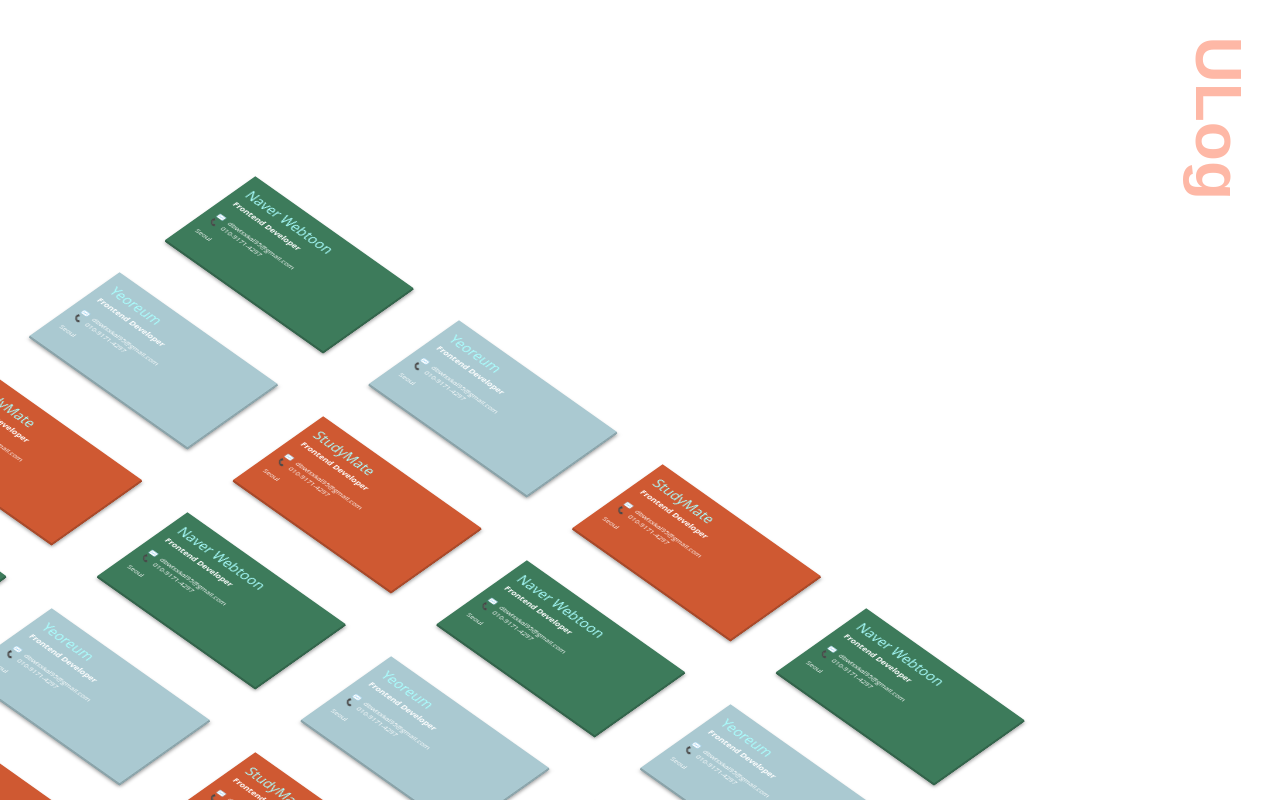
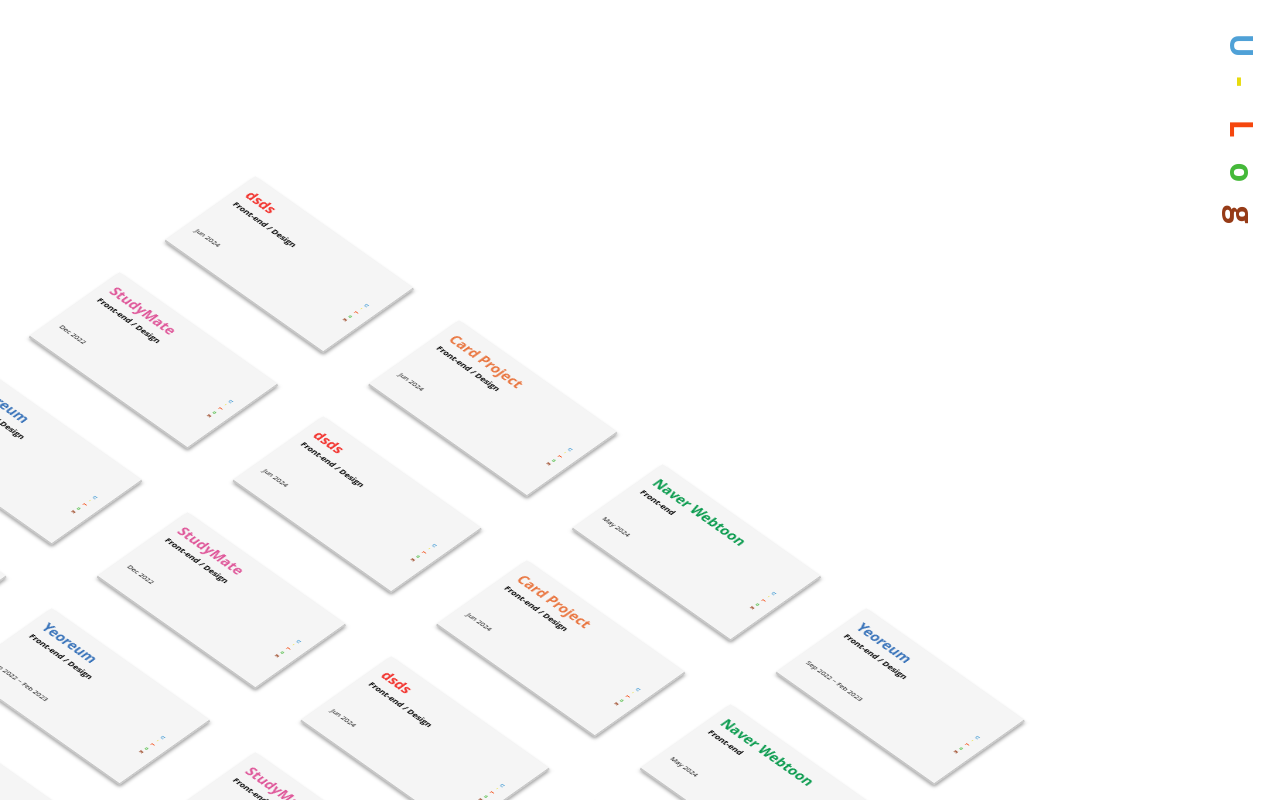
Before and after one commit to ujeans/Interactive_Cards, a React (Create React App) app: page /main in a window 1280 px wide. Shown: the top 800 px of the page. Built offline with nearby package versions, Linux system fonts and the light colour scheme.

Commit message:
card 디자인 수정 및 로고 컴포넌트로 분리

```diff
--- /dev/null
+++ b/src/components/common/Log.js
@@ -0,0 +1,50 @@
+import React from "react";
+import styled from "styled-components";
+
+const Logo = ({ top, right, fontSize }) => {
+  return (
+    <LogoContainer top={top} right={right} fontSize={fontSize}>
+      <U>U</U>
+      <J>-</J>
+      <L>L</L>
+      <O>o</O>
+      <G>g</G>
+    </LogoContainer>
+  );
+};
+
+export default Logo;
+
+const LogoContainer = styled.div`
+  position: absolute;
+  top: ${props => props.top || "3%"};
+  right: ${props => props.right || "2%"};
+  font-size: ${props => props.fontSize || "2rem"};
+  font-weight: bold;
+  cursor: pointer;
+`;
+
+const U = styled.div`
+  transform: rotate(90deg);
+  color: #4fa1d7;
+`;
+
+const J = styled.div`
+  transform: rotate(90deg);
+  color: #e7db0d;
+`;
+
+const L = styled.div`
+  transform: rotate(90deg);
+  color: #f5470e;
+`;
+
+const O = styled.div`
+  transform: rotate(90deg);
+  color: #45b93a;
+`;
+
+const G = styled.div`
+  transform: rotate(90deg);
+  color: #963b17;
+`;
--- a/src/components/card/Card.js
+++ b/src/components/main/Card.js
@@ -1,20 +1,19 @@
 import styled from "styled-components";
+// components
+import Logo from "../common/Log";
 
 const Card = ({ card }) => {
+  console.log(card.themeColor);
   return (
     <Content>
-      <ProjectName>{card.projectName}</ProjectName>
+      <ProjectName themeColor={card.themeColor}>{card.projectName}</ProjectName>
       <Position>{card.position}</Position>
       <br />
-      <Span>✉️</Span>
-      {card.email}
       <br />
-      <Span>📞</Span>
-      {card.phone}
       <br />
       <br />
       <div>{card.address}</div>
-      <div>{card.city}</div>
+      <Logo top="40%" right="1%" fontSize="0.5em" />
     </Content>
   );
 };
@@ -22,27 +21,21 @@ const Card = ({ card }) => {
 export default Card;
 
 const Content = styled.div`
-  color: #fff;
+  position: relative;
+  color: black;
   font-size: 0.5em;
   line-height: 1.25;
   -webkit-font-smoothing: antialiased;
-
-  .stack:nth-of-type(even) & {
-    color: #fff;
-  }
 `;
 
 const ProjectName = styled.h2`
-  color: #aff;
+  color: ${props => props.themeColor};
   font-size: 2em;
-  font-weight: 400;
+  font-weight: bold;
+
   margin-bottom: 0.25em;
 `;
 
 const Position = styled.h3`
   margin-bottom: 0.25em;
 `;
-
-const Span = styled.span`
-  margin-right: 0.75em;
-`;
--- a/src/components/main/Logo.js
+++ /dev/null
@@ -1,40 +0,0 @@
-import { useDispatch } from "react-redux";
-import { useLocation } from "react-router-dom";
-import styled from "styled-components";
-import { openPage } from "../../modules/pageloadings";
-
-const Logo = () => {
-  const dispatch = useDispatch();
-  const location = useLocation;
-
-  const onClickHexagonal = e => {
-    e.preventDefault();
-
-    if (location.pathname === "/main") return;
-    else dispatch(openPage("/main"));
-  };
-
-  return (
-    <LogoContainer onClick={onClickHexagonal}>
-      <StyledULog>ULog</StyledULog>
-    </LogoContainer>
-  );
-};
-
-export default Logo;
-
-const LogoContainer = styled.div`
-  position: absolute;
-  top: 25%;
-  right: 2%;
-  transform: rotate(90deg);
-  transform-origin: right top;
-`;
-
-const StyledULog = styled.button`
-  font-size: 4rem;
-  font-weight: bold;
-  background: none;
-  color: #feb8a6;
-  cursor: pointer;
-`;
--- a/src/components/main/ScrollCards.js
+++ b/src/components/main/ScrollCards.js
@@ -3,7 +3,7 @@ import { useNavigate } from "react-router-dom";
 import { useState } from "react";
 
 // components
-import Card from "../card/Card";
+import Card from "./Card";
 
 const CityOnly = ({ city }) => (
   <Contents>
@@ -34,25 +34,25 @@ const ScrollCards = ({ cards, cardWrapperRef }) => {
                 onClick={() => onClickCard(card.projectName, card.themeColor)}
               >
                 <CardWrapper
-                  style={{ backgroundColor: card.themeColor }}
+                  // style={{ backgroundColor: card.themeColor }}
                   className="top"
                 >
                   <Card card={card} />
                 </CardWrapper>
                 <CardWrapper
-                  style={{ backgroundColor: card.themeColor }}
+                  // style={{ backgroundColor: card.themeColor }}
                   className="mid-top"
                 >
                   <CityOnly city={card.city} />
                 </CardWrapper>
                 <CardWrapper
-                  style={{ backgroundColor: card.themeColor }}
+                  // style={{ backgroundColor: card.themeColor }}
                   className="mid-bottom"
                 >
                   <CityOnly city={card.city} />
                 </CardWrapper>
                 <CardWrapper
-                  style={{ backgroundColor: card.themeColor }}
+                  // style={{ backgroundColor: card.themeColor }}
                   className="bottom"
                 >
                   <CityOnly city={card.city} />
@@ -170,6 +170,7 @@ const CardWrapper = styled.div`
   background-size: 200% 200%;
   box-shadow: -1px -1px 0 rgba(0, 0, 0, 0.2) inset;
   color: #000;
+  background-color: #f5f5f5;
   padding: 0.75em;
   position: absolute;
   transition: all 0.3s;
--- a/src/pages/MainPage.js
+++ b/src/pages/MainPage.js
@@ -2,32 +2,59 @@ import React, { useEffect, useRef } from "react";
 import { Helmet } from "react-helmet-async";
 // components
 import ScrollCards from "../components/main/ScrollCards";
-import Logo from "../components/main/Logo";
+import Logo from "../components/common/Log";
 
 const cardText = [
   {
-    projectName: "Naver Webtoon",
-    position: "Frontend Developer",
+    projectName: "dsds",
+    position: "Front-end / Design",
     email: "dbwlsxkal95@gmail.com",
     phone: "010-9171-4297",
+    address: "Jun 2024",
     city: "Seoul",
-    themeColor: "#3d7b5b",
+    // themeColor: "#7ec198".,
+    themeColor: "#f2332e",
+  },
+  {
+    projectName: "Card Project",
+    position: "Front-end / Design",
+    email: "dbwlsxkal95@gmail.com",
+    phone: "010-9171-4297",
+    address: "Jun 2024",
+    city: "Seoul",
+    // themeColor: "#f6eb68",
+    themeColor: "#e97640",
+  },
+
+  {
+    projectName: "Naver Webtoon",
+    position: "Front-end",
+    email: "dbwlsxkal95@gmail.com",
+    phone: "010-9171-4297",
+    address: "May 2024",
+    city: "Seoul",
+    // themeColor: "#ef94b9",
+    themeColor: "#0a9b4e",
   },
   {
     projectName: "Yeoreum",
-    position: "Frontend Developer",
+    position: "Front-end / Design",
     email: "dbwlsxkal95@gmail.com",
     phone: "010-9171-4297",
+    address: "Sep 2022 ~ Feb 2023",
     city: "Seoul",
-    themeColor: "#aac9d1",
+    // themeColor: "#87cfed",
+    themeColor: "#3a74ba",
   },
   {
     projectName: "StudyMate",
-    position: "Frontend Developer",
+    position: "Front-end / Design",
     email: "dbwlsxkal95@gmail.com",
     phone: "010-9171-4297",
+    address: "Dec 2022",
     city: "Seoul",
-    themeColor: "#cf5932",
+    // themeColor: "#f2a75b",
+    themeColor: "#df589a",
   },
 ];
 
```
Also changed, not shown: index.html (added, +85 -0 lines).
